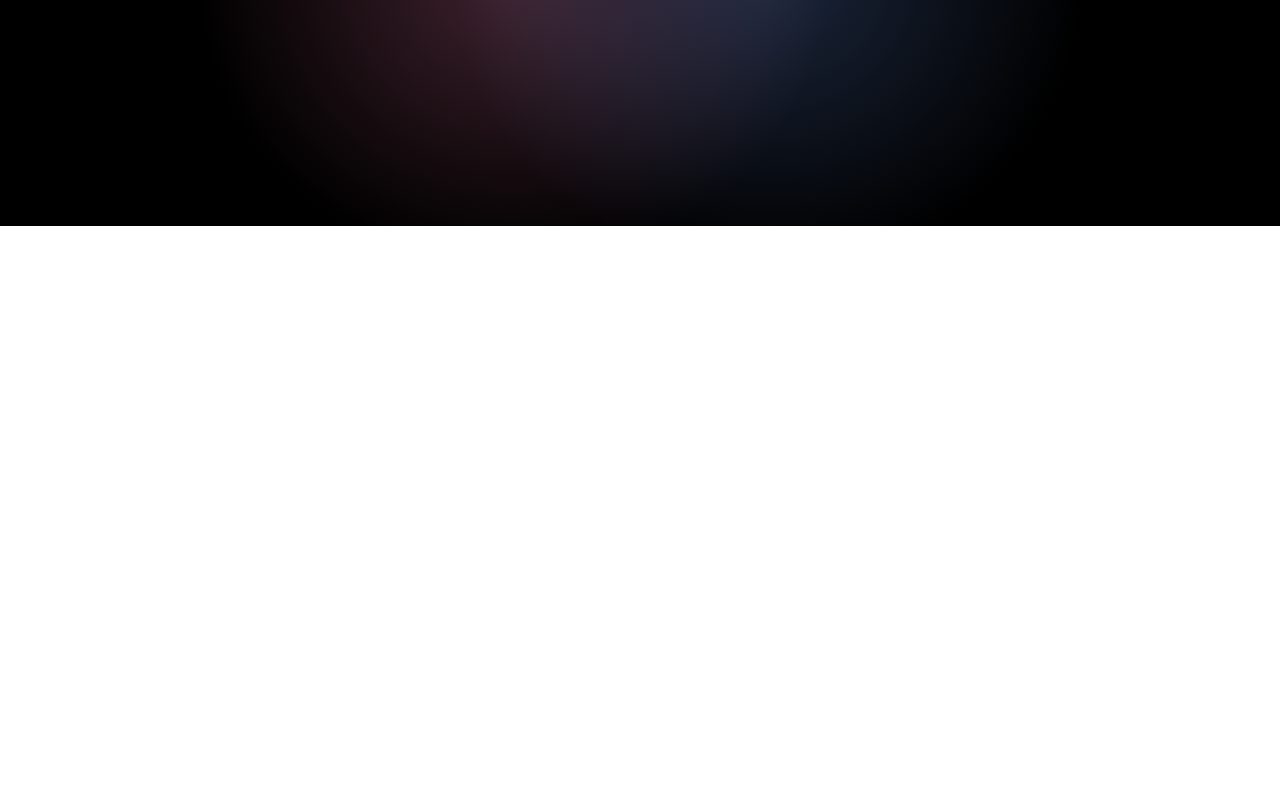
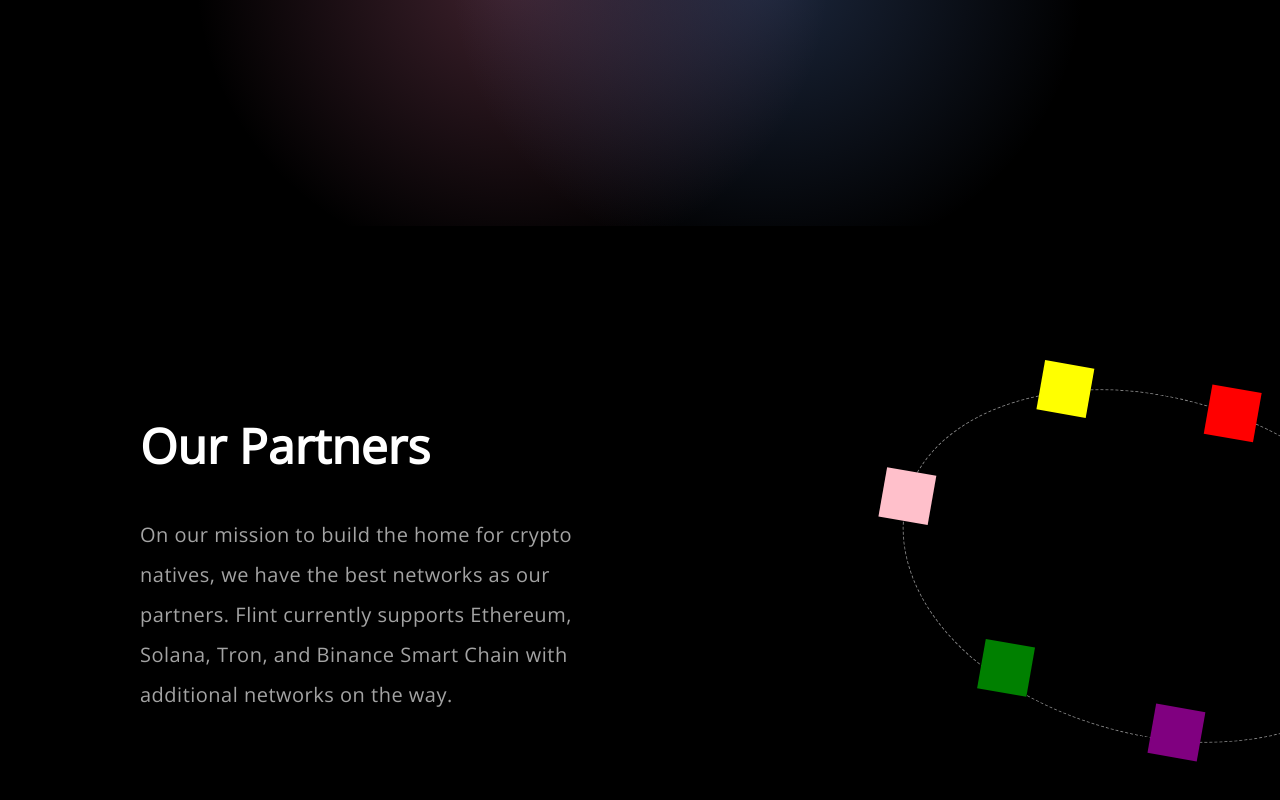
Before and after one commit to devvanu/flint-dot-money-clone, a React (Vite) app: page /about in a window 1280 px wide. Shown: the part 614-1414 px from the top of the page. Before the commit the page ends 840 px from the top, so only its background shows below. Built offline with nearby package versions, Linux system fonts and the light colour scheme.

Commit message:
update: added partners & carousel to About us

```diff
--- /dev/null
+++ b/src/components/Carousel.jsx
@@ -0,0 +1,30 @@
+import { keyframes, Box, Image } from "@chakra-ui/react"
+import { motion } from "framer-motion";
+
+import binance from '../assets/binance.png';
+
+
+const Carousel = () => {
+
+    const rotate = keyframes`
+    0% { transform: rotate(0deg) translate(-0px) rotate(0deg) }
+    // 25% { transform: rotate(90deg) translate(-0px) rotate(-90deg) }
+    // 50% { transform: rotate(180deg) translate(-0px) rotate(-1800deg) }
+    // 75% { transform: rotate(270deg) translate(-0px) rotate(-270deg) }
+    // 100% { transform: rotate(360deg) translate(-10px) rotate(-360deg) }
+  `;
+
+  const animation = `${rotate} 5s linear infinite`;
+
+  return (
+    <Box pos='absolute' left='130px' w='100%' h='50%' border='1px dashed grey' borderRadius='50% 60%' transform='rotate(10deg)' >
+        <Box pos='absolute' top='-20px' left='55%' boxSize='50px' bg='red' as={motion.div} animation={animation} />
+        <Box pos='absolute' top='-15px' left='22%' boxSize='50px' bg='yellow' as={motion.div} animation={animation} />
+        <Box pos='absolute' top='35%' left='-25px' boxSize='50px' bg='pink' as={motion.div} animation={animation} />
+        <Box pos='absolute' top='80%' left='20%' boxSize='50px' bg='green' as={motion.div} animation={animation} />
+        <Box pos='absolute' top='90%' left='55%' boxSize='50px' bg='purple' as={motion.div} animation={animation} />
+    </Box>
+  )
+}
+
+export default Carousel
--- a/src/components/Features.jsx
+++ b/src/components/Features.jsx
@@ -1,4 +1,4 @@
-import { Box, VStack, Flex, Grid, GridItem, Stack, Container, Heading, Text, Image } from "@chakra-ui/react";
+import { VStack, Flex, Stack, Heading, Text, Image } from "@chakra-ui/react";
 
 import { featureDetails } from "../data";
 import image from '../assets/img.png'
--- /dev/null
+++ b/src/components/Partners.jsx
@@ -0,0 +1,43 @@
+import { Flex, VStack, Heading, Text } from "@chakra-ui/react";
+
+import { partnerDetails } from "../data";
+import Carousel from "./Carousel";
+
+const Partners = () => {
+  return (
+    <>
+      <Flex
+        h="85vh"
+        bg="black"
+        w="100%"
+        color="white"
+        align="center"
+        justify="space-between"
+      >
+        <VStack pl="140px" pr="15" w="50%" align="left" spacing="10">
+          <Heading fontSize="5xl">{partnerDetails[0].title}</Heading>
+          <Text
+            color="whiteAlpha.700"
+            letterSpacing="0.5px"
+            lineHeight="2"
+            fontSize="xl"
+          >
+            {partnerDetails[0].text}
+          </Text>
+        </VStack>
+        <VStack
+          w="40%"
+          h="100%"
+          pos="relative"
+          overflow="hidden"
+          align="flex-end"
+          justify="center"
+        >
+          <Carousel />
+        </VStack>
+      </Flex>
+    </>
+  );
+};
+
+export default Partners;
--- a/src/data.jsx
+++ b/src/data.jsx
@@ -31,3 +31,10 @@
         'text' : 'You earn returns in the same cryptocurrency that you invest. There are no twisted terms or token rewards to keep you away from your wealth.'
     }
 ]
+
+export const partnerDetails = [
+    {
+        'title' : 'Our Partners',
+        'text' : 'On our mission to build the home for crypto natives, we have the best networks as our partners. Flint currently supports Ethereum, Solana, Tron, and Binance Smart Chain with additional networks on the way.'
+    }
+]
--- a/src/routes/About.jsx
+++ b/src/routes/About.jsx
@@ -3,6 +3,7 @@
 import Intro from "../components/Intro";
 
 import { contentDetails } from "../data";
+import Partners from "../components/Partners";
 
 const About = () => {
   return (
@@ -11,6 +12,7 @@
         content = {<Content details={contentDetails[1]} />}
         shades = {<Shades />}
       />
+      <Partners />
     </>
   )
 }
```
Also changed, not shown: src/assets/binance.png (added).
